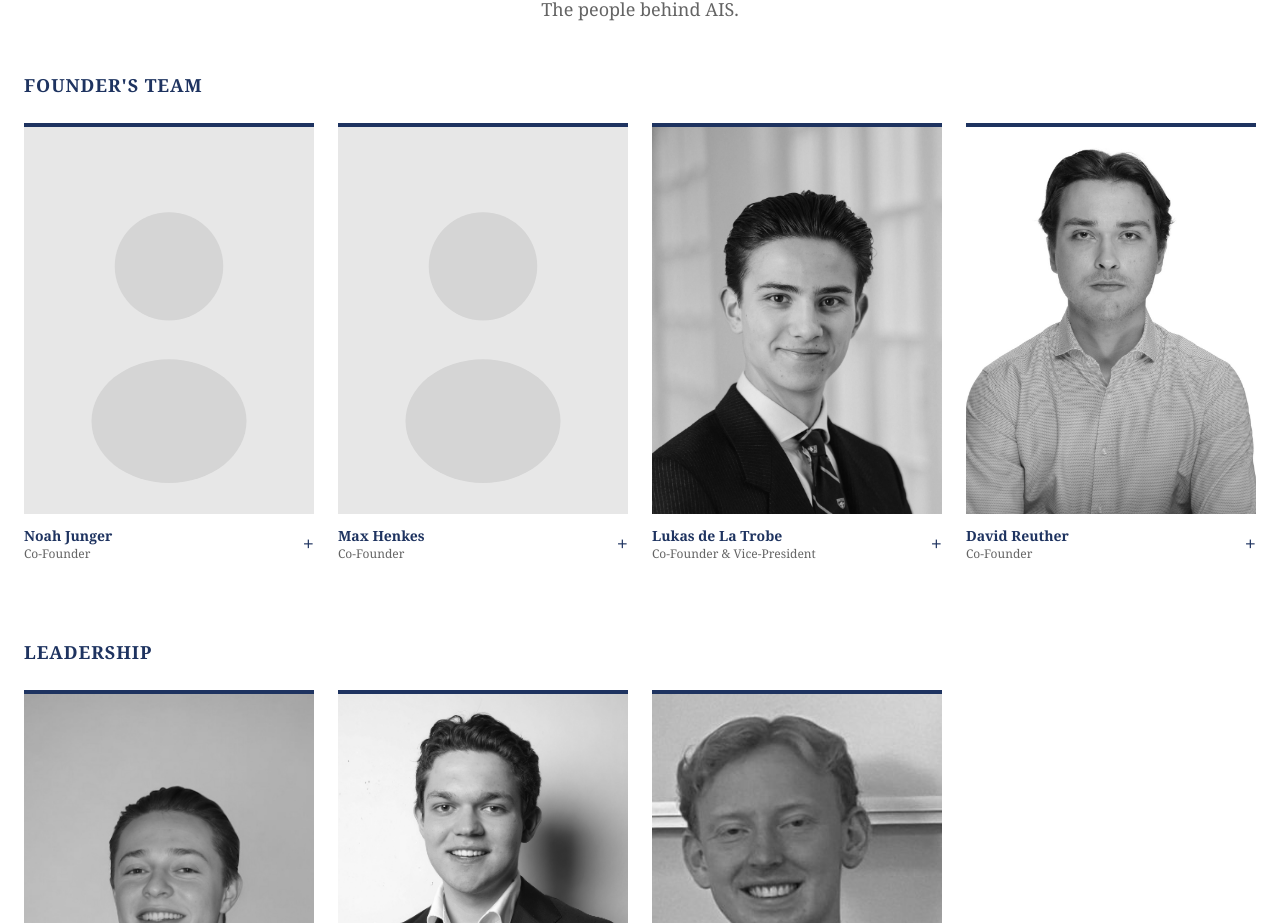
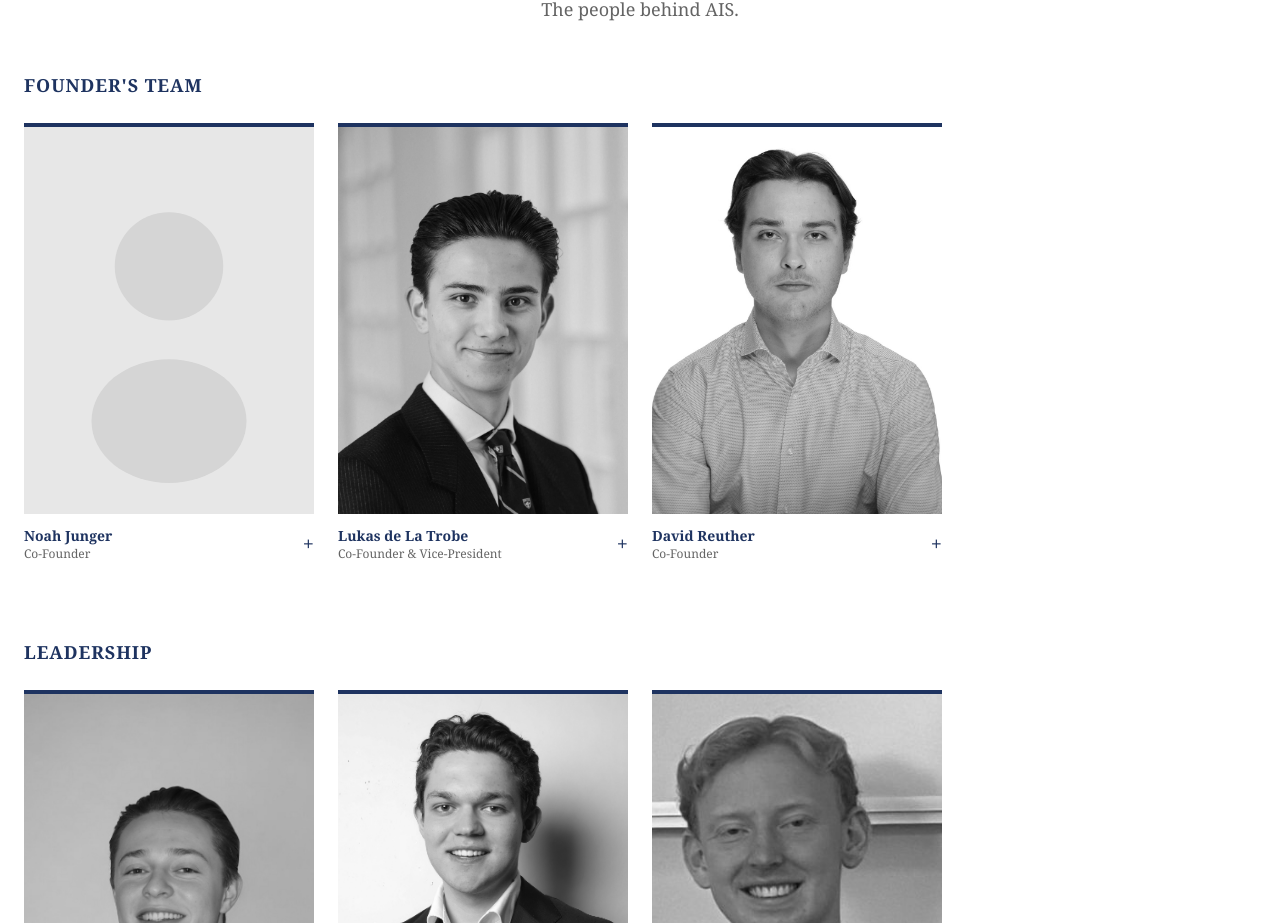
Before and after one commit to escpaisadmin-max/ais-website, a React (Vite) app: page /about in a window 1280 px wide. Shown: the part 1335-2258 px from the top of the page. Built offline with nearby package versions, Linux system fonts and the light colour scheme.

Commit message:
Remove Max Henkes from founders, keep as HF analyst only
Co-Authored-By: Claude Opus 4.6 (1M context) <noreply@anthropic.com>

```diff
--- a/src/data/team.js
+++ b/src/data/team.js
@@ -27,15 +27,6 @@ export const founders = [
     linkedin: "https://linkedin.com/in/example",
     email: null,
     bio: "",
-    division: "founders",
-  },
-  {
-    name: "Max Henkes",
-    role: "Co-Founder",
-    photo: "/team/placeholder.svg",
-    linkedin: "https://linkedin.com/in/example",
-    email: null,
-    bio: "Max Henkes is a Co-Founder of AIS and an analyst in the Hedge Funds division. Max is a German national and speaks German, English, and Russian.",
     division: "founders",
   },
   {
@@ -164,7 +155,7 @@ export const divisions = {
         photo: "/team/placeholder.svg",
         linkedin: "https://linkedin.com/in/example",
         email: null,
-        bio: "Max Henkes is a Co-Founder of AIS and an analyst in the Hedge Funds division. Max is a German national and speaks German, English, and Russian.",
+        bio: "Max Henkes is an Analyst in the Hedge Funds division at AIS. Max is a German national and speaks German, English, and Russian.",
         division: "hf",
       },
     ],
```
